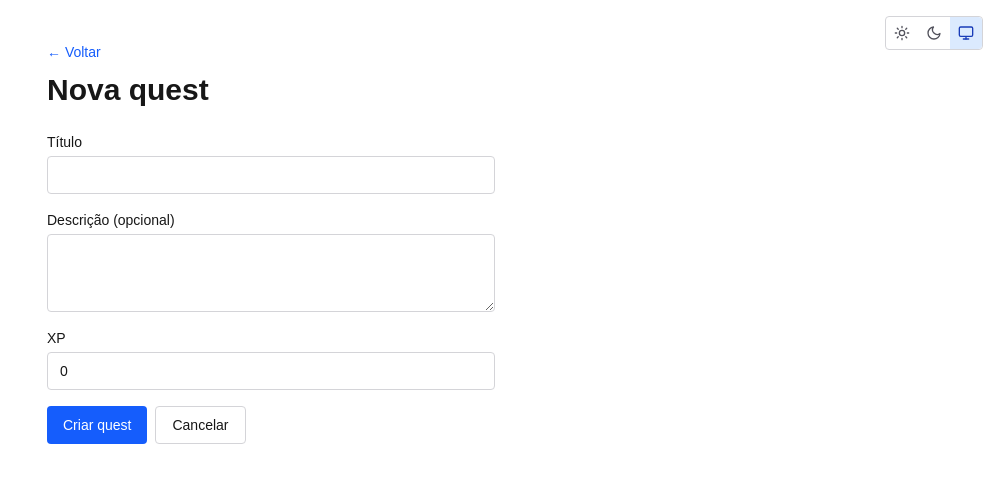
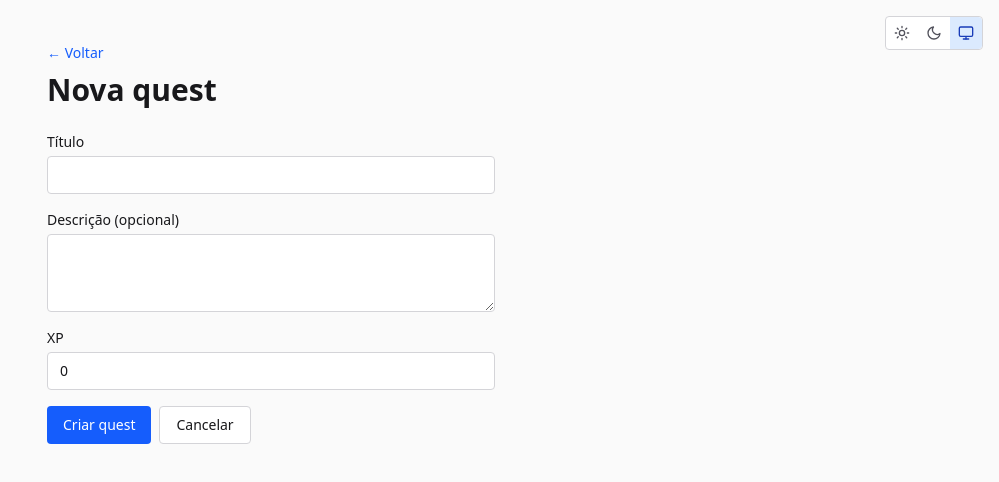
Before and after one commit to Frankwra/Boss-Raid-Quest-Tracker, a Next.js app in the folder frontend/: page /nova in a window 1280 px wide. Shown: the top 482 px of the page, without its empty margins (281-1280 px from the left). Built offline with nearby package versions, Linux system fonts and the light colour scheme; no server answers.

Commit message:
fix(frontend): remove conflito de dark mode no globals e ajusta variantes

```diff
--- a/frontend/src/app/globals.css
+++ b/frontend/src/app/globals.css
@@ -1,27 +1,2 @@
 @import "tailwindcss";
 @custom-variant dark (&:where(.dark, .dark *));
-
-:root {
-  --background: #ffffff;
-  --foreground: #171717;
-}
-
-@theme inline {
-  --color-background: var(--background);
-  --color-foreground: var(--foreground);
-  --font-sans: var(--font-geist-sans);
-  --font-mono: var(--font-geist-mono);
-}
-
-@media (prefers-color-scheme: dark) {
-  :root {
-    --background: #0a0a0a;
-    --foreground: #ededed;
-  }
-}
-
-body {
-  background: var(--background);
-  color: var(--foreground);
-  font-family: Arial, Helvetica, sans-serif;
-}
--- a/frontend/src/app/page.tsx
+++ b/frontend/src/app/page.tsx
@@ -26,7 +26,7 @@ export default function HomePage() {
   return (
     <div className="mx-auto w-full max-w-6xl px-6 py-10">
       <div className="mb-6">
-        <h1 className="text-3xl font-bold">Boss Raid Quest Tracker</h1>
+        <h1 className="text-3xl font-bold text-zinc-900 dark:text-zinc-100">Boss Raid Quest Tracker</h1>
         <p className="mt-1 text-sm text-zinc-600 dark:text-zinc-400">
           Gerencie as quests do seu raid
         </p>
--- a/frontend/src/components/quest-filters.tsx
+++ b/frontend/src/components/quest-filters.tsx
@@ -17,12 +17,12 @@ export function QuestFilters({ search, status, onSearchChange, onStatusChange }:
         value={search}
         onChange={(e) => onSearchChange(e.target.value)}
         placeholder="Buscar por título..."
-        className="flex-1 rounded border border-zinc-300 bg-white px-3 py-2 text-sm dark:border-zinc-700 dark:bg-zinc-900"
+        className="flex-1 rounded border border-zinc-300 bg-white px-3 py-2 text-sm text-zinc-900 placeholder:text-zinc-400 dark:border-zinc-700 dark:bg-zinc-900 dark:text-zinc-100 dark:placeholder:text-zinc-500"
       />
       <select
         value={status}
         onChange={(e) => onStatusChange(e.target.value as StatusFilter)}
-        className="rounded border border-zinc-300 bg-white px-3 py-2 text-sm dark:border-zinc-700 dark:bg-zinc-900"
+        className="rounded border border-zinc-300 bg-white px-3 py-2 text-sm text-zinc-900 dark:border-zinc-700 dark:bg-zinc-900 dark:text-zinc-100"
       >
         <option value="todas">Todas</option>
         <option value="concluidas">Concluídas</option>
--- a/frontend/src/components/quest-form.tsx
+++ b/frontend/src/components/quest-form.tsx
@@ -88,7 +88,7 @@ export function QuestForm({ mode, questId }: QuestFormProps) {
         <input
           {...register('titulo')}
           type="text"
-          className="rounded border border-zinc-300 bg-white px-3 py-2 text-sm dark:border-zinc-700 dark:bg-zinc-900"
+          className="rounded border border-zinc-300 bg-white px-3 py-2 text-sm text-zinc-900 placeholder:text-zinc-400 dark:border-zinc-700 dark:bg-zinc-900 dark:text-zinc-100 dark:placeholder:text-zinc-500"
         />
         {errors.titulo && <span className="text-xs text-red-600">{errors.titulo.message}</span>}
       </label>
@@ -98,7 +98,7 @@ export function QuestForm({ mode, questId }: QuestFormProps) {
         <textarea
           {...register('descricao')}
           rows={3}
-          className="rounded border border-zinc-300 bg-white px-3 py-2 text-sm dark:border-zinc-700 dark:bg-zinc-900"
+          className="rounded border border-zinc-300 bg-white px-3 py-2 text-sm text-zinc-900 placeholder:text-zinc-400 dark:border-zinc-700 dark:bg-zinc-900 dark:text-zinc-100 dark:placeholder:text-zinc-500"
         />
         {errors.descricao && <span className="text-xs text-red-600">{errors.descricao.message}</span>}
       </label>
@@ -109,7 +109,7 @@ export function QuestForm({ mode, questId }: QuestFormProps) {
           {...register('xp')}
           type="number"
           min={0}
-          className="rounded border border-zinc-300 bg-white px-3 py-2 text-sm dark:border-zinc-700 dark:bg-zinc-900"
+          className="rounded border border-zinc-300 bg-white px-3 py-2 text-sm text-zinc-900 dark:border-zinc-700 dark:bg-zinc-900 dark:text-zinc-100"
         />
         {errors.xp && <span className="text-xs text-red-600">{errors.xp.message}</span>}
       </label>
@@ -134,7 +134,7 @@ export function QuestForm({ mode, questId }: QuestFormProps) {
         <button
           type="button"
           onClick={() => router.push('/')}
-          className="rounded border border-zinc-300 bg-white px-4 py-2 text-sm font-medium hover:bg-zinc-50 dark:border-zinc-700 dark:bg-zinc-900"
+          className="rounded border border-zinc-300 bg-white px-4 py-2 text-sm font-medium text-zinc-900 hover:bg-zinc-50 dark:border-zinc-700 dark:bg-zinc-900 dark:text-zinc-100 dark:hover:bg-zinc-800"
         >
           Cancelar
         </button>
--- a/frontend/src/components/quest-list.tsx
+++ b/frontend/src/components/quest-list.tsx
@@ -27,7 +27,7 @@ export function QuestList({ quests }: QuestListProps) {
           className="rounded-lg border border-zinc-200 bg-white p-4 shadow-sm dark:border-zinc-800 dark:bg-zinc-900"
         >
           <div className="flex items-start justify-between gap-2">
-            <h3 className="text-lg font-semibold">{quest.titulo}</h3>
+            <h3 className="text-lg font-semibold text-zinc-900 dark:text-zinc-100">{quest.titulo}</h3>
             <span className="rounded-full bg-zinc-100 px-2 py-0.5 text-xs font-medium text-zinc-700 dark:bg-zinc-800 dark:text-zinc-300">
               {quest.xp} XP
             </span>
--- a/frontend/src/components/stats-cards.tsx
+++ b/frontend/src/components/stats-cards.tsx
@@ -14,11 +14,11 @@ interface Card {
 export function StatsCards({ stats }: StatsCardsProps) {
   const cards: Card[] = [
     { label: 'Total de quests', value: stats.total, accent: 'bg-zinc-100 text-zinc-900 dark:bg-zinc-800 dark:text-zinc-100' },
-    { label: 'Concluídas', value: stats.concluidas, accent: 'bg-green-100 text-green-900 dark:bg-green-900/30 dark:text-green-200' },
-    { label: 'Pendentes', value: stats.pendentes, accent: 'bg-amber-100 text-amber-900 dark:bg-amber-900/30 dark:text-amber-200' },
-    { label: 'XP total', value: stats.xpTotal, accent: 'bg-purple-100 text-purple-900 dark:bg-purple-900/30 dark:text-purple-200' },
-    { label: 'XP ganho', value: stats.xpGanho, hint: 'de quests concluídas', accent: 'bg-blue-100 text-blue-900 dark:bg-blue-900/30 dark:text-blue-200' },
-    { label: 'Progresso', value: `${stats.progresso}%`, accent: 'bg-rose-100 text-rose-900 dark:bg-rose-900/30 dark:text-rose-200' },
+    { label: 'Concluídas', value: stats.concluidas, accent: 'bg-green-100 text-green-900 dark:bg-green-800/40 dark:text-green-100' },
+    { label: 'Pendentes', value: stats.pendentes, accent: 'bg-amber-100 text-amber-900 dark:bg-amber-800/40 dark:text-amber-100' },
+    { label: 'XP total', value: stats.xpTotal, accent: 'bg-purple-100 text-purple-900 dark:bg-purple-800/40 dark:text-purple-100' },
+    { label: 'XP ganho', value: stats.xpGanho, hint: 'de quests concluídas', accent: 'bg-blue-100 text-blue-900 dark:bg-blue-800/40 dark:text-blue-100' },
+    { label: 'Progresso', value: `${stats.progresso}%`, accent: 'bg-rose-100 text-rose-900 dark:bg-rose-800/40 dark:text-rose-100' },
   ];
 
   return (
```
